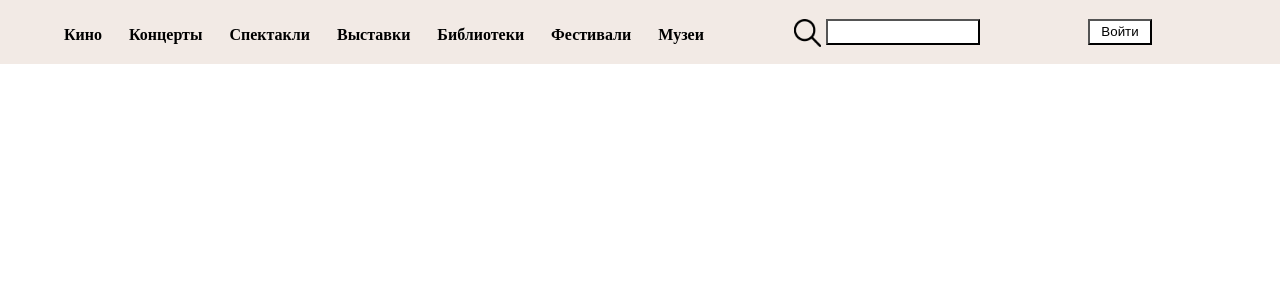
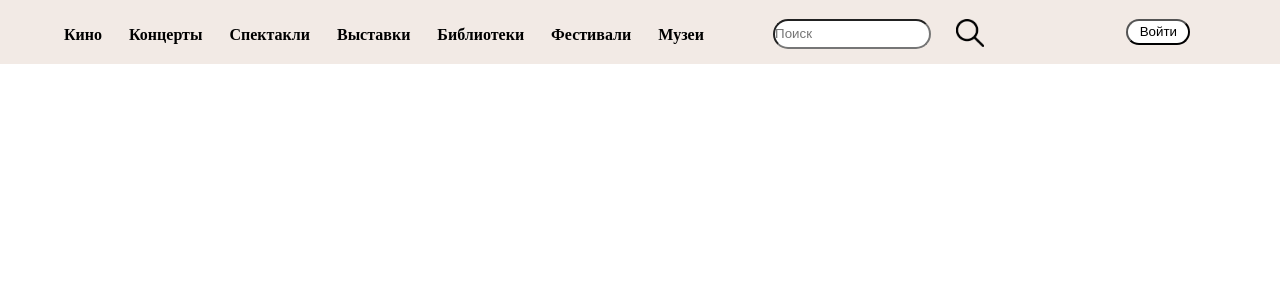
Before and after one commit to 0KodeIN/front_vue, a Vue app: page / in a window 1280 px wide. Shown: the top 300 px of the page. Built offline with nearby package versions, Linux system fonts and the light colour scheme.

Commit message:
Шапка_правка_3

```diff
--- a/src/components/HelloWorld.vue
+++ b/src/components/HelloWorld.vue
@@ -10,8 +10,8 @@
     <p>Музеи</p>
   </section>
    <section class="search-container">
+     <input class="search" placeholder="Поиск">
      <img src="@/assets/img/search.png" class="search-img">
-     <button class="search"></button>
    </section>
 
   <button class="enter">Войти</button>
@@ -47,18 +47,19 @@ export default {
   border-color: black;
 }
 .enter{
-
   width: 5vw;
   height: 2vw;
   margin-top: 1.5vw;
-  margin-left: 5vw;
+  margin-left: 8vw;
   background: #FFFFFF;
+  border-radius: 20px;
 }
 .search{
   width: 12vw;
   height: 2vw;
   margin-top: 1.5vw;
   margin-left: 0.4vw;
+  border-radius: 20px;
 
   background: #FFFFFF;
 }
```
